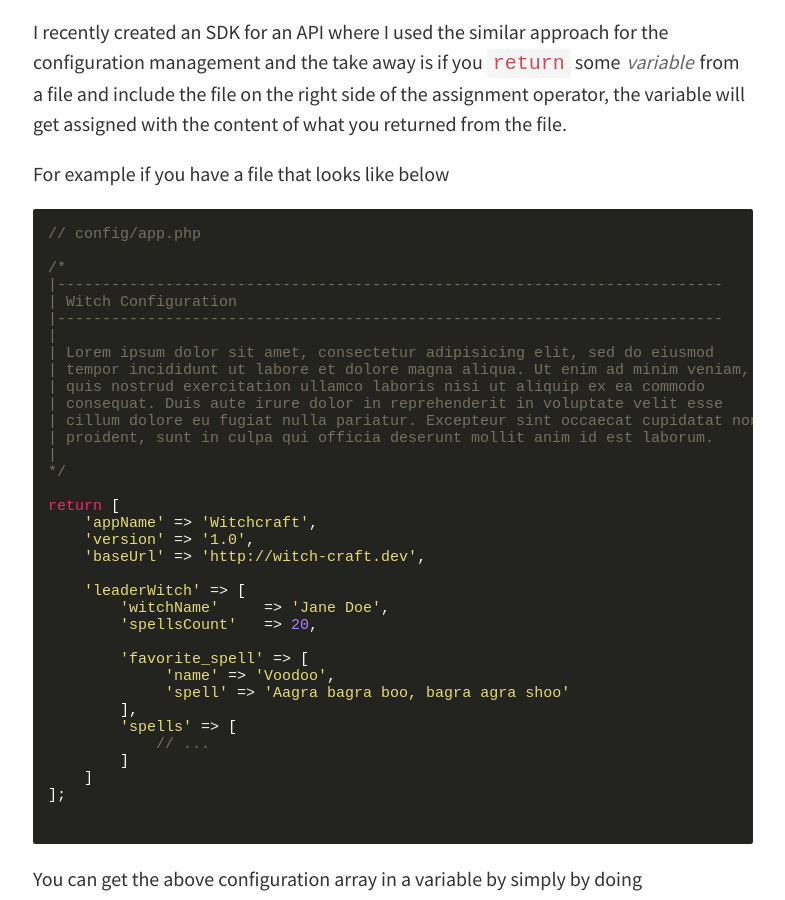
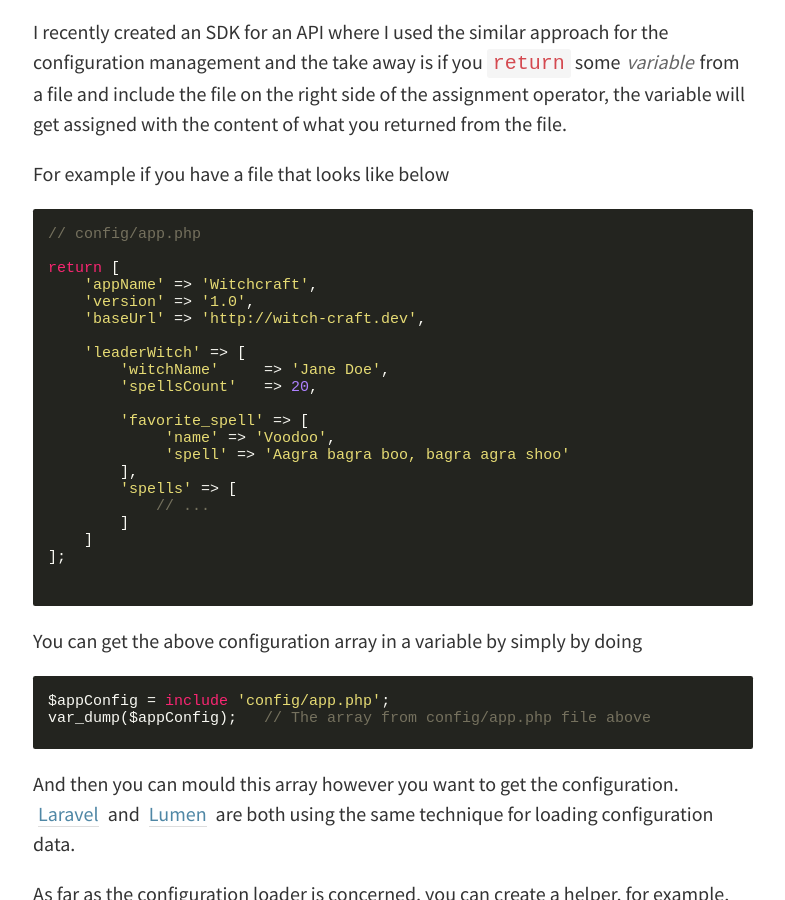
Before and after one commit to kamranahmedse/kamranahmedse.github.io, a Jekyll site: the page built from blog/_posts/2016-04-02-configuration-management-in-your-applications.md, in a window 1280 px wide and 900 px high, scrolled down 698 px. Shown: the whole window, without its empty margins (247-1032 px from the left). Built offline with Jekyll 4.4.1, drawn with Linux system fonts in a browser that asks for light colours; some web fonts are replaced; comment, search, counter and statistics services are not loaded.

Commit message:
Blog post update

````diff
--- a/blog/_posts/2016-04-02-configuration-management-in-your-applications.md
+++ b/blog/_posts/2016-04-02-configuration-management-in-your-applications.md
@@ -15,20 +15,6 @@
 ```php
 
 // config/app.php
-
-/*
-|--------------------------------------------------------------------------
-| Witch Configuration
-|--------------------------------------------------------------------------
-|
-| Lorem ipsum dolor sit amet, consectetur adipisicing elit, sed do eiusmod
-| tempor incididunt ut labore et dolore magna aliqua. Ut enim ad minim veniam,
-| quis nostrud exercitation ullamco laboris nisi ut aliquip ex ea commodo
-| consequat. Duis aute irure dolor in reprehenderit in voluptate velit esse
-| cillum dolore eu fugiat nulla pariatur. Excepteur sint occaecat cupidatat non
-| proident, sunt in culpa qui officia deserunt mollit anim id est laborum.
-|
-*/
 
 return [
     'appName' => 'Witchcraft',
````
